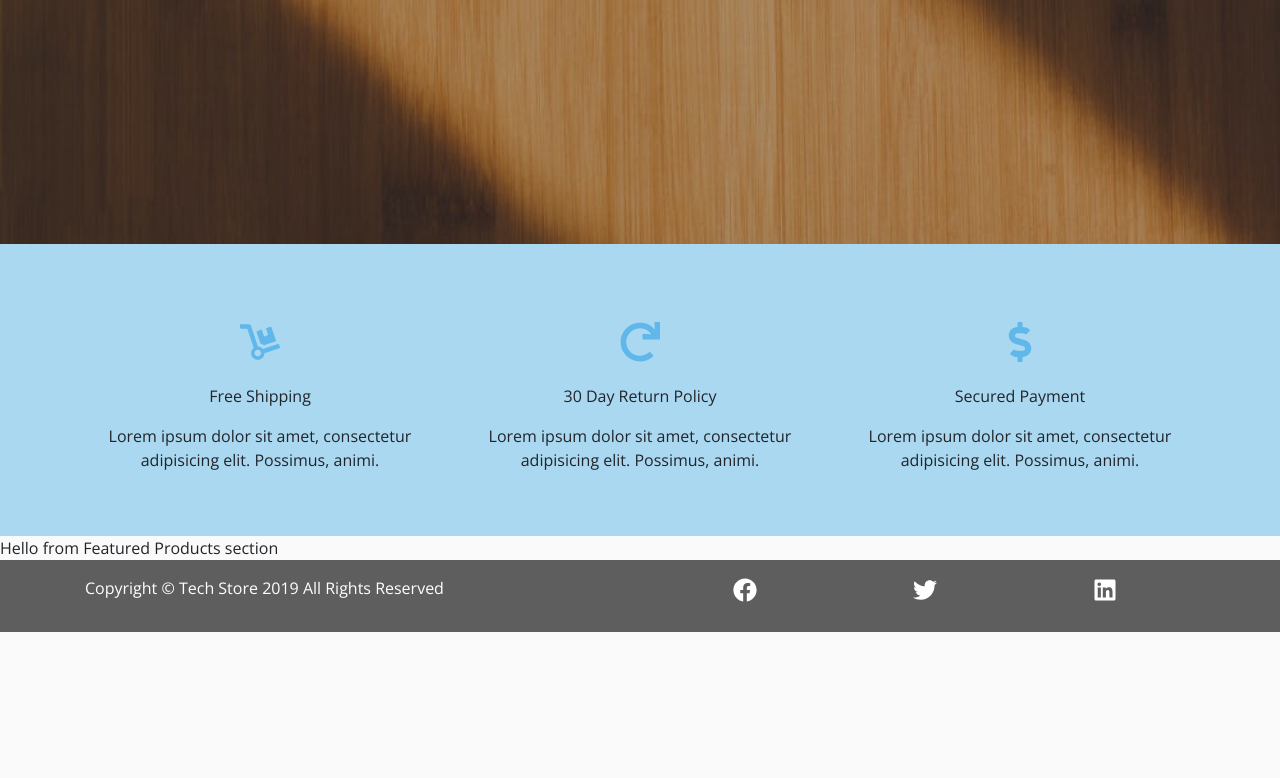
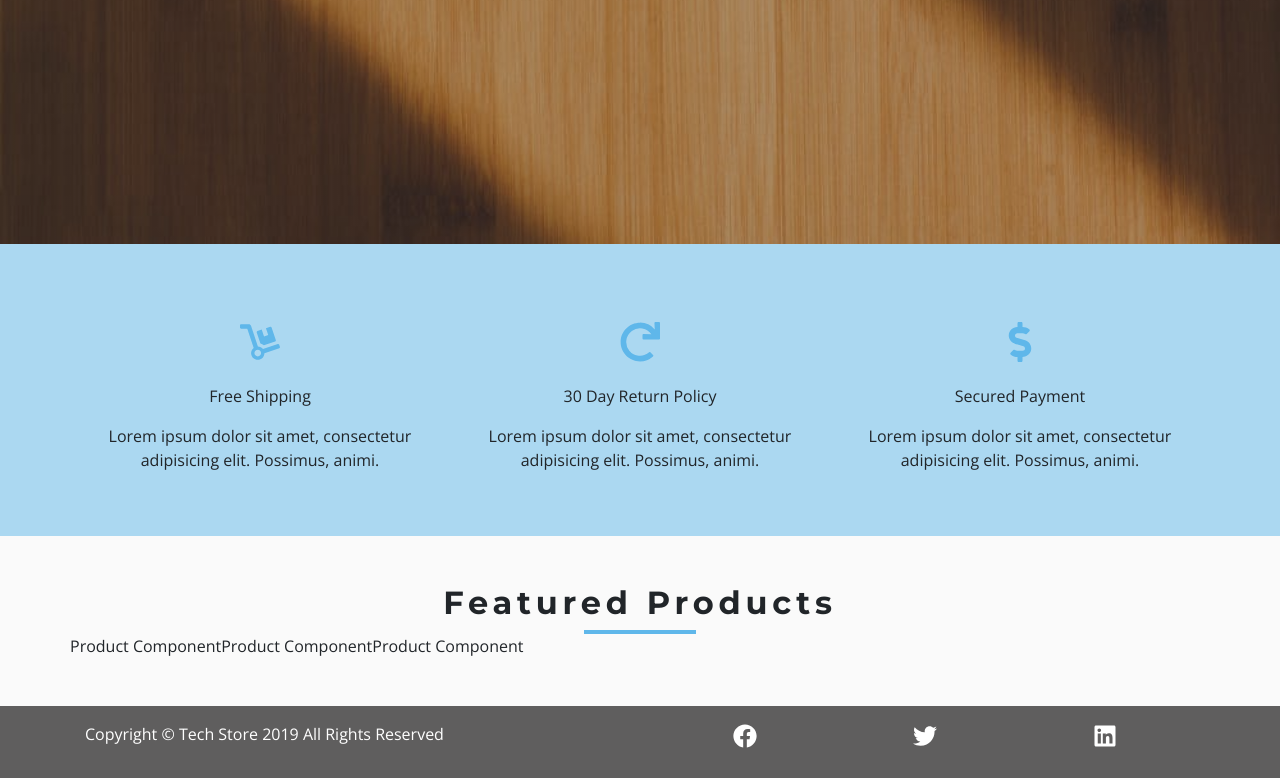
Before and after one commit to SanaKhateeb/tech-store, a React (Create React App) app: page / in a window 1280 px wide. Shown: the part 627-1405 px from the top of the page. Before the commit the page ends 1259 px from the top, so only its background shows below. Built offline with nearby package versions, Linux system fonts and the light colour scheme.

Commit message:
Started featured products section

```diff
--- a/src/components/HomePage/Featured.js
+++ b/src/components/HomePage/Featured.js
@@ -1,9 +1,26 @@
 import React from 'react'
+import Product from '../Product'
+import {Link} from 'react-router-dom'
+import Title from '../Title'
+import {ProductConsumer} from '../../context'
 
 export default function Featured() {
   return (
-    <div>
-      Hello from Featured Products section
-    </div>
+    <section className="py-5">
+      <div className="container">
+        <Title title="Featured Products" center="true"/>
+
+        <div className="row">
+          <ProductConsumer>
+            {value => {
+              const {featuredProducts} = value;
+              return featuredProducts.map(product => (
+                <Product key={product.id} product={product} />
+              ))
+            }}
+          </ProductConsumer>
+        </div>
+      </div>
+    </section>
   )
 }
--- /dev/null
+++ b/src/components/Product.js
@@ -0,0 +1,9 @@
+import React from 'react'
+
+export default function Product() {
+  return (
+    <div>
+      Product Component
+    </div>
+  )
+}
```
